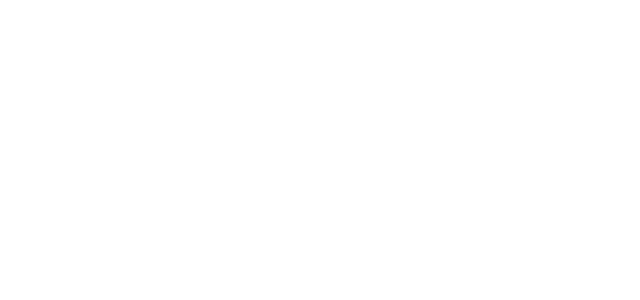
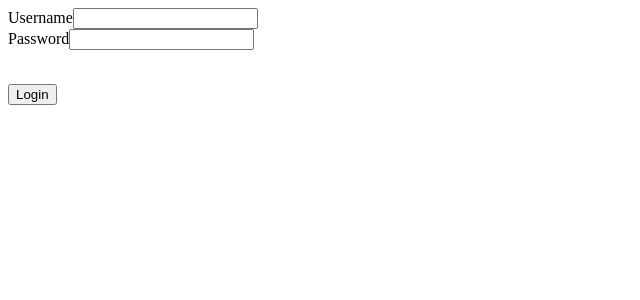
Before and after one commit to acciojob/validate-fields-react-sidhthecoder, a React app: page / in a window 1280 px wide. Shown: the top 300 px of the page, without its empty margins (0-640 px from the left). Built offline with nearby package versions, Linux system fonts and the light colour scheme.

Commit message:
submitting code-Mon Jul 24 2023 22:54:54 GMT+0530 (India Standard Time)

```diff
--- /dev/null
+++ b/src/components/App.css
@@ -0,0 +1,3 @@
+.red{
+    color:red;
+}
--- a/src/components/App.js
+++ b/src/components/App.js
@@ -1,11 +1,11 @@
 
 import React from "react";
 import './../styles/App.css';
-
+import Form from "./Form";
 const App = () => {
   return (
     <div>
-        {/* Do not remove the main div */}
+        <Form/>
     </div>
   )
 }
--- /dev/null
+++ b/src/components/Form.js
@@ -0,0 +1,35 @@
+import React,{useState} from "react";
+import "./App.css";
+
+const Form=()=>{
+
+
+    let [name,setName]=useState("");
+    let [password,setPassword]=useState("");
+    let [header,setHeader]=useState("");
+    function handleChange(){
+        if(!name || !password){
+             setHeader("Both username and password are required.")
+             setName('');
+             setPassword('');
+        }else{
+        setHeader('');
+        }
+    }
+    return(
+         <div>
+            <label for="name">Username</label>
+            <input type="text" value={name} onChange={(e)=>setName(e.target.value)}/><br/>
+            <label for="password">Password</label>
+            <input type="password" value={password} onChange={(e)=>setPassword(e.target.value)}/><br/>
+            <p className="red">{header}</p><br/>
+            <input type="button" value="Login" onClick={handleChange}/>
+
+        </div>
+    )
+
+
+}
+
+
+export default Form;
```
Also changed, not shown: 1 other file (tests, documents, lock files or other folders).
